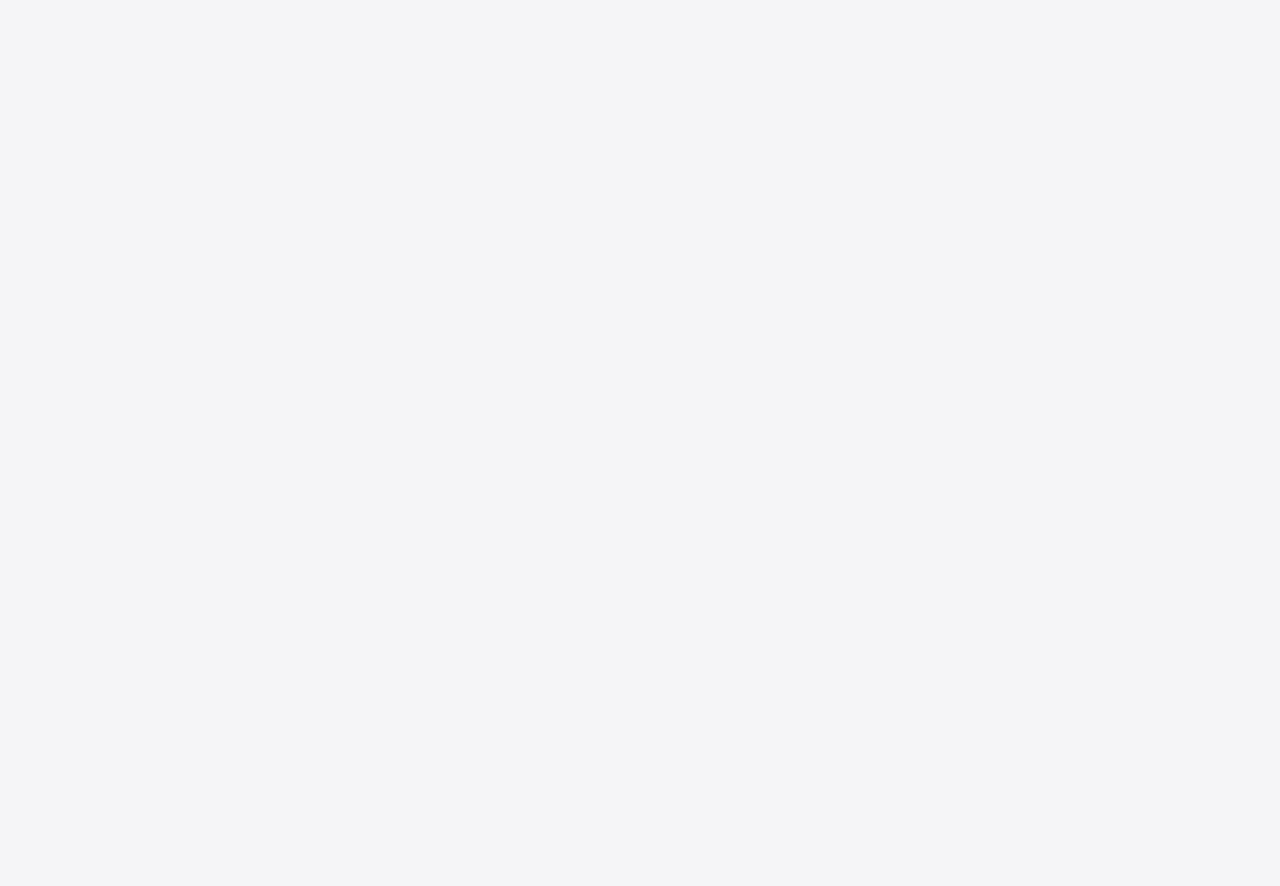
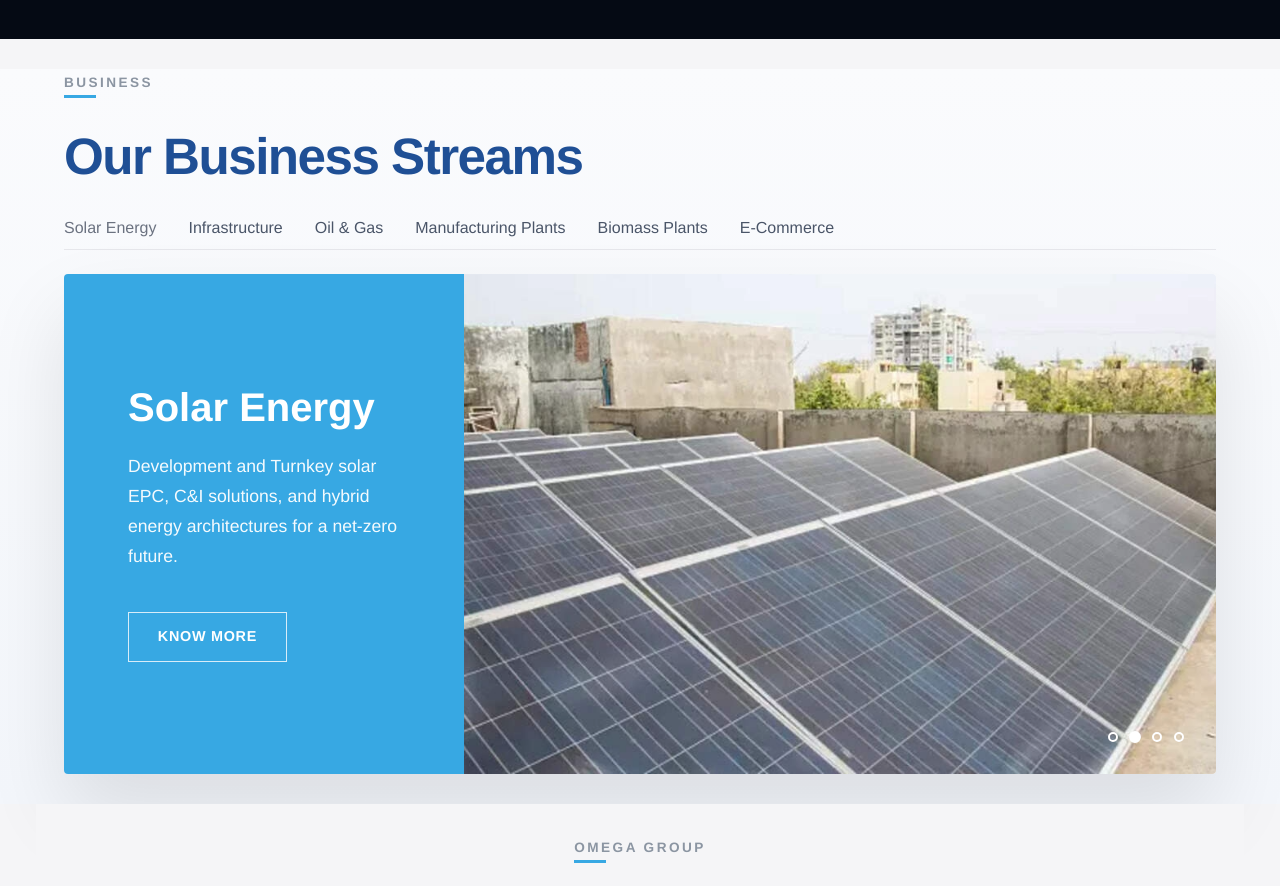
Before and after one commit to Techfirst123/omegainfram, a React (Vite) app: page / in a window 1280 px wide. Shown: the part 1900-2786 px from the top of the page. Before the commit the page ends 1460 px from the top, so only its background shows below. Built offline with nearby package versions, Linux system fonts and the light colour scheme.

Commit message:
Restore full home page content while keeping individual page routes

```diff
--- a/src/App.tsx
+++ b/src/App.tsx
@@ -451,12 +451,14 @@ function App() {
         </nav>
       </header>
 
+      {/* JSX Variables for Reusable Sections */}
       <Routes>
         <Route path="/companies/:slug" element={
           <main style={{ marginTop: '72px', minHeight: '80vh' }}>
             <CompanyRouteWrapper />
           </main>
         } />
+
         <Route path="/" element={
           <main>
             <section className="hero-section" id="home">
@@ -464,13 +466,11 @@ function App() {
                 <source src="/hero-section-new.mp4" type="video/mp4" />
               </video>
               <div className="hero-overlay" />
-
               <div className="hero-content">
                 <div className="hero-intro-text">
                   <p className="section-kicker">Welcome to Omega Infram</p>
                   <h1>Pioneering Renewable Energy Solutions</h1>
                   <p>Leading the global transition to sustainable infrastructure through innovation and engineering excellence.</p>
-
                   <div className="hero-cta">
                     <Link to="/contact" className="hero-primary-btn">
                       Get Consultation
@@ -481,6 +481,152 @@ function App() {
                     <Link to="/about" className="hero-secondary-btn">Our Approach</Link>
                   </div>
                 </div>
+              </div>
+            </section>
+
+            <div className="card-stack" id="about">
+              <FeatureCard slides={featureCards} />
+            </div>
+
+            <section className="business-section" id="businesses">
+              <div className="section-head">
+                <p className="section-kicker">BUSINESS</p>
+                <h2>Our Business Streams</h2>
+              </div>
+              <div className="business-tabs" aria-label="Business categories">
+                {businessStreams.map((stream, idx) => (
+                  <span
+                    key={stream.title}
+                    className={activeStreamIdx === idx ? 'is-active' : ''}
+                    onClick={() => {
+                      setActiveStreamIdx(idx)
+                      setActiveImageIdx(0)
+                    }}
+                  >
+                    {stream.title}
+                  </span>
+                ))}
+              </div>
+              <div className="business-feature">
+                <div className="business-feature-content">
+                  <h3>{businessStreams[activeStreamIdx].title}</h3>
+                  <p>{businessStreams[activeStreamIdx].description}</p>
+                  <Link to="/contact" className="know-more-outline">
+                    KNOW MORE
+                  </Link>
+                </div>
+                <div className="business-feature-media">
+                  {businessStreams[activeStreamIdx].images.map((img, idx) => (
+                    <div
+                      key={img + idx}
+                      className={`business-feature-slide ${activeImageIdx === idx ? 'is-active' : ''}`}
+                      style={{ backgroundImage: `url(${img})` }}
+                    />
+                  ))}
+                  <div className="business-feature-dots">
+                    {businessStreams[activeStreamIdx].images.map((_, idx) => (
+                      <span
+                        key={idx}
+                        className={activeImageIdx === idx ? 'is-active' : ''}
+                        onClick={() => setActiveImageIdx(idx)}
+                      />
+                    ))}
+                  </div>
+                </div>
+              </div>
+            </section>
+
+            <section className="companies-section section-shell" id="companies">
+              <div className="section-head companies-head">
+                <p className="section-kicker">Omega Group</p>
+                <h2>Our Companies</h2>
+                <p className="section-intro">
+                  The diverse subsidiaries and specialized entities driving our global operations and engineering excellence.
+                </p>
+              </div>
+              <div className="companies-scrolling-wrapper">
+                <div className="companies-marquee">
+                  {[...companiesList, ...companiesList].map((company, idx) => (
+                    <div className="company-logo-card" key={company.name + idx}>
+                      <div className="company-logo-wrapper">
+                        <img
+                          className="company-logo-image"
+                          src={`https://api.dicebear.com/7.x/shapes/svg?seed=${company.name}&backgroundColor=ffffff`}
+                          alt={company.name}
+                        />
+                      </div>
+                      <h4>{company.name}</h4>
+                      <p className="company-desc">{company.desc}</p>
+                    </div>
+                  ))}
+                </div>
+              </div>
+            </section>
+
+            <section className="sustainability-section section-shell" id="sustainability" style={{ marginTop: '24px' }}>
+              <div className="section-head">
+                <p className="section-kicker">Sustainability</p>
+                <h2>Driving a Net-Zero Future</h2>
+                <p className="section-intro">
+                  We believe that true engineering excellence is measured by its impact on the planet. Omega Group integrates sustainable practices across all verticals to reduce carbon intensity and improve energy resilience globally.
+                </p>
+              </div>
+              <div className="focus-section" style={{ marginTop: '20px' }}>
+                <div className="feature-block" style={{
+                  background: `linear-gradient(180deg, rgba(6, 14, 25, 0.4), rgba(6, 14, 25, 0.8)), url('/utility-scale-solar.jpg') center/cover no-repeat`
+                }}>
+                  <div className="feature-copy">
+                    <h2 style={{ fontSize: '2.5rem', marginBottom: '16px' }}>Environmental Stewardship</h2>
+                    <p style={{ fontSize: '1.05rem', lineHeight: '1.6', opacity: 0.9 }}>
+                      From deploying multi-gigawatt solar pipelines to engineering highly efficient biomass facilities, our mandate is to carefully preserve ecosystems while aggressively expanding the world's renewable energy capacity.
+                    </p>
+                    <Link to="/contact" style={{ display: 'inline-block', marginTop: '24px', color: '#86efac', textDecoration: 'none', fontWeight: 600 }}>
+                      Read our 2026 ESG Report &rarr;
+                    </Link>
+                  </div>
+                </div>
+                <div className="highlight-grid">
+                  <div className="highlight-card summary-card" style={{ display: 'flex', flexDirection: 'column', justifyContent: 'center' }}>
+                    <h3 style={{ fontSize: '2.5rem', color: '#22c55e', margin: '0 0 12px 0' }}>4.8 GW+</h3>
+                    <p style={{ fontSize: '1rem', color: '#4a5568', margin: 0 }}>Active renewable energy capacity offsetting millions of tons of CO2 annually.</p>
+                  </div>
+                  <div className="highlight-card summary-card" style={{ display: 'flex', flexDirection: 'column', justifyContent: 'center' }}>
+                    <h3 style={{ fontSize: '2.5rem', color: '#0a84ff', margin: '0 0 12px 0' }}>Net-Zero 2040</h3>
+                    <p style={{ fontSize: '1rem', color: '#4a5568', margin: 0 }}>Aggressively committed to achieving zero emissions across our entire supply chain.</p>
+                  </div>
+                </div>
+              </div>
+            </section>
+
+            <section className="news-section section-shell" id="news">
+              <div className="section-head">
+                <p className="section-kicker">News &amp; Media</p>
+                <h2>Recent updates from Omega Infram</h2>
+              </div>
+              <div className="news-grid">
+                {newsItems.map((item) => (
+                  <article className="news-card" key={item.title}>
+                    <span>{item.meta}</span>
+                    <h3>{item.title}</h3>
+                    <Link to="/contact">Read More</Link>
+                  </article>
+                ))}
+              </div>
+            </section>
+
+            <section className="careers-section section-shell" id="careers">
+              <div className="careers-panel">
+                <div>
+                  <p className="section-kicker">Careers</p>
+                  <h2>Build a better future with us</h2>
+                  <p>
+                    Join teams shaping solar and renewable infrastructure programs across engineering, project controls,
+                    procurement, commissioning, and operations.
+                  </p>
+                </div>
+                <Link className="primary-link" to="/contact">
+                  Explore Careers
+                </Link>
               </div>
             </section>
           </main>
```
